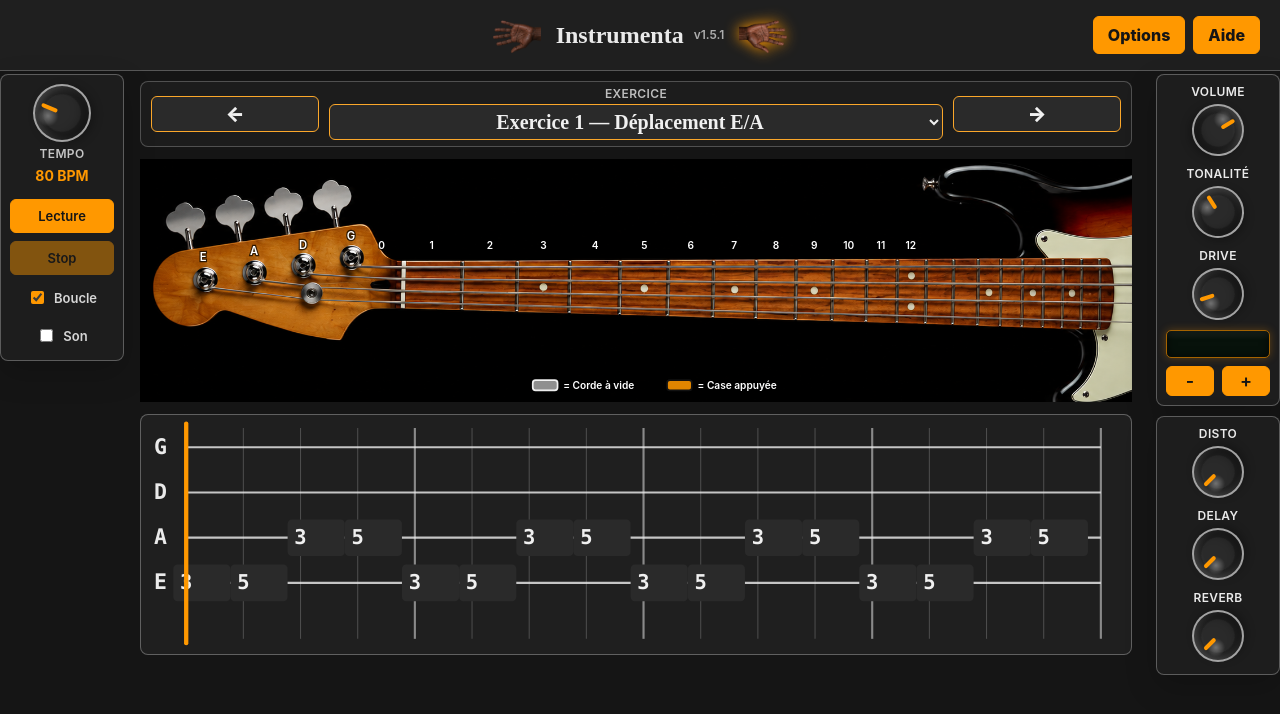
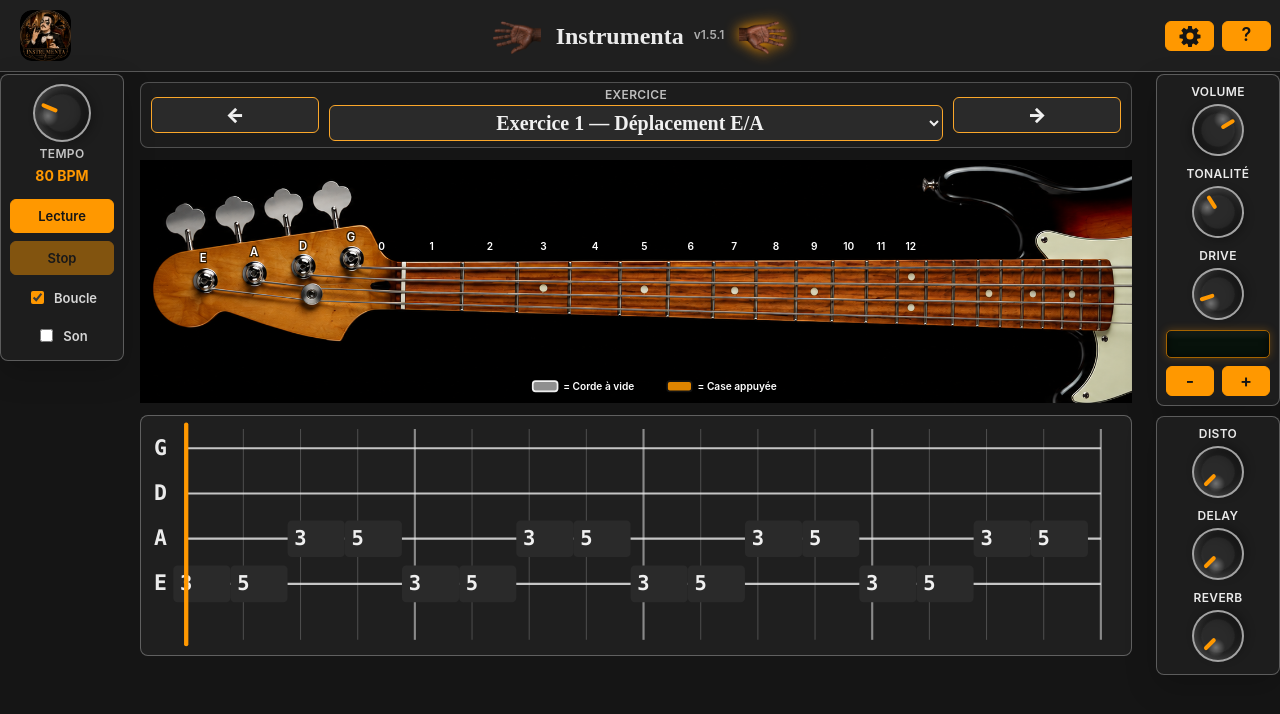
Before and after one commit to mrklm/Instrumenta, a React (Vite) app: page / in a window 1280 px wide. Shown: the top 714 px of the page. Built offline with nearby package versions, Linux system fonts and the light colour scheme.

Commit message:
Ajoute les icônes de menu et le logo dans la barre supérieure

```diff
--- a/src/App.css
+++ b/src/App.css
@@ -40,6 +40,25 @@
   line-height: var(--text-caption-line-height);
 }
 
+.menuBrandMark {
+  display: flex;
+  align-items: center;
+  justify-self: start;
+  width: 180px;
+  height: 51px;
+  border-radius: 12px;
+  overflow: hidden;
+}
+
+.menuBrandMark img {
+  display: block;
+  width: auto;
+  max-width: 180px;
+  max-height: 51px;
+  border-radius: 12px;
+  object-fit: contain;
+}
+
 .handModeButton {
   display: grid;
   place-items: center;
@@ -74,22 +93,54 @@
 }
 
 .menuActions {
-  display: inline-flex;
+  display: grid;
+  grid-template-columns: 1fr 1fr;
   gap: 8px;
   justify-self: end;
+  width: 106px;
+  margin-right: -11px;
 }
 
-.menuButton {
-  justify-self: end;
-  min-height: 38px;
-  padding: 0 14px;
+.menuIconButton {
+  display: grid;
+  place-items: center;
+  width: 100%;
+  height: 30px;
+  padding: 0;
   border: 1px solid var(--color-accent);
   border-radius: 6px;
   background: var(--color-accent);
   color: var(--color-bg);
-  font: inherit;
-  font-weight: 800;
+  font-family: var(--font-interface);
+  font-size: var(--text-body-large-size);
+  font-weight: var(--text-label-weight);
+  line-height: 1;
   cursor: pointer;
+}
+
+.menuIconButton span {
+  display: block;
+  width: 1em;
+  text-align: center;
+  transform: translateY(-1px);
+}
+
+.menuGearIcon {
+  display: block;
+  width: 24px;
+  height: 24px;
+  fill: currentColor;
+}
+
+.menuIconButton:hover,
+.menuIconButton:focus-visible {
+  filter: brightness(1.08);
+  transform: translateY(-1px);
+}
+
+.menuIconButton:focus-visible {
+  outline: 3px solid color-mix(in srgb, var(--color-fg), transparent 35%);
+  outline-offset: 3px;
 }
 
 .topControls {
@@ -329,8 +380,16 @@
     padding: 8px 10px;
   }
 
-  .menuSpacer {
-    display: block;
+  .menuBrandMark {
+    width: 129px;
+    height: 51px;
+    border-radius: 10px;
+  }
+
+  .menuBrandMark img {
+    max-width: 129px;
+    max-height: 51px;
+    border-radius: 10px;
   }
 
   .menuTitle {
@@ -352,6 +411,16 @@
     font-size: var(--text-caption-size);
   }
 
+  .menuActions {
+    width: 76px;
+    gap: 8px;
+    margin-right: 0;
+  }
+
+  .menuIconButton {
+    height: 30px;
+  }
+
   .appShell {
     width: min(100% - 20px, 1120px);
     padding-top: 10px;
--- a/src/App.tsx
+++ b/src/App.tsx
@@ -6,6 +6,7 @@ import {
 } from "./audio/bassSoundPresets";
 import { APP_VERSION } from "./appVersion";
 import { DEFAULT_HAND_SKIN_ID, getHandSkinById } from "./assets/handSkins";
+import instrumentaLogo from "../assets/instrumenta.png";
 import { SimpleBassSynth } from "./audio/SimpleBassSynth";
 import { BassFretboard } from "./components/BassFretboard/BassFretboard";
 import { BassSoundControls } from "./components/BassSoundControls/BassSoundControls";
@@ -216,7 +217,9 @@ function App() {
   return (
     <main className="appRoot" style={themeStyle}>
       <nav className="menuBar" aria-label="Menu principal">
-        <div className="menuSpacer" />
+        <div className="menuBrandMark" aria-hidden="true">
+          <img src={instrumentaLogo} alt="" />
+        </div>
         <div className="menuTitle">
           <button
             type="button"
@@ -246,17 +249,27 @@ function App() {
         <div className="menuActions">
           <button
             type="button"
-            className="menuButton"
+            className="menuIconButton"
+            aria-label="Ouvrir les options"
+            title="Options"
             onClick={() => setIsSettingsOpen(true)}
           >
-            Options
+            <svg
+              className="menuGearIcon"
+              aria-hidden="true"
+              viewBox="0 0 24 24"
+            >
+              <path d="M10.2 2h3.6l.5 3.1 1.2.5 2.6-1.8 2.6 2.6-1.8 2.6.5 1.2 3.1.5v3.6l-3.1.5-.5 1.2 1.8 2.6-2.6 2.6-2.6-1.8-1.2.5-.5 3.1h-3.6l-.5-3.1-1.2-.5-2.6 1.8-2.6-2.6L5.1 16l-.5-1.2-3.1-.5v-3.6l3.1-.5.5-1.2-1.8-2.6 2.6-2.6 2.6 1.8 1.2-.5L10.2 2Zm1.8 6.4a3.6 3.6 0 1 0 0 7.2 3.6 3.6 0 0 0 0-7.2Z" />
+            </svg>
           </button>
           <button
             type="button"
-            className="menuButton"
+            className="menuIconButton"
+            aria-label="Ouvrir l'aide"
+            title="Aide"
             onClick={() => setIsHelpOpen(true)}
           >
-            Aide
+            <span aria-hidden="true">?</span>
           </button>
         </div>
       </nav>
```
